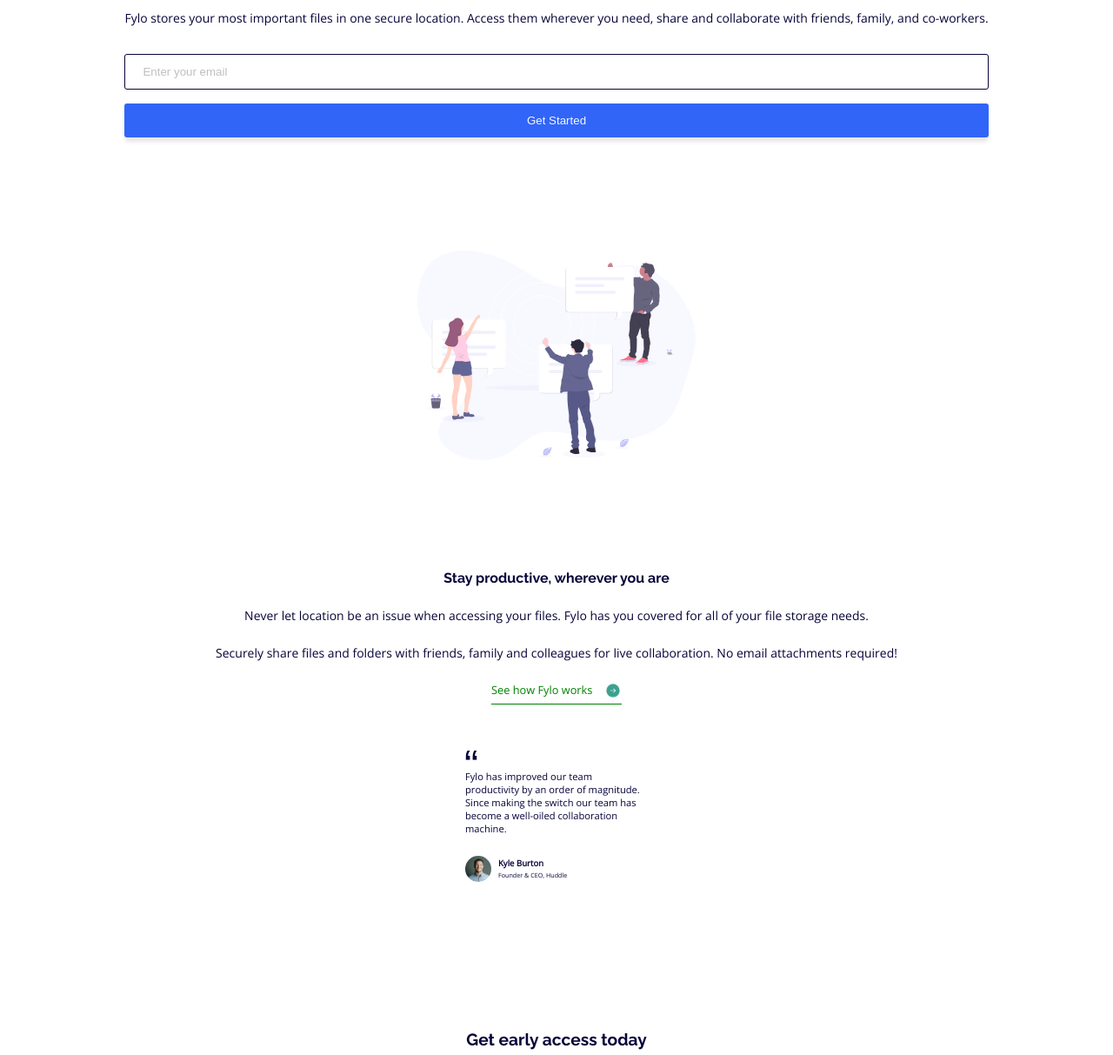
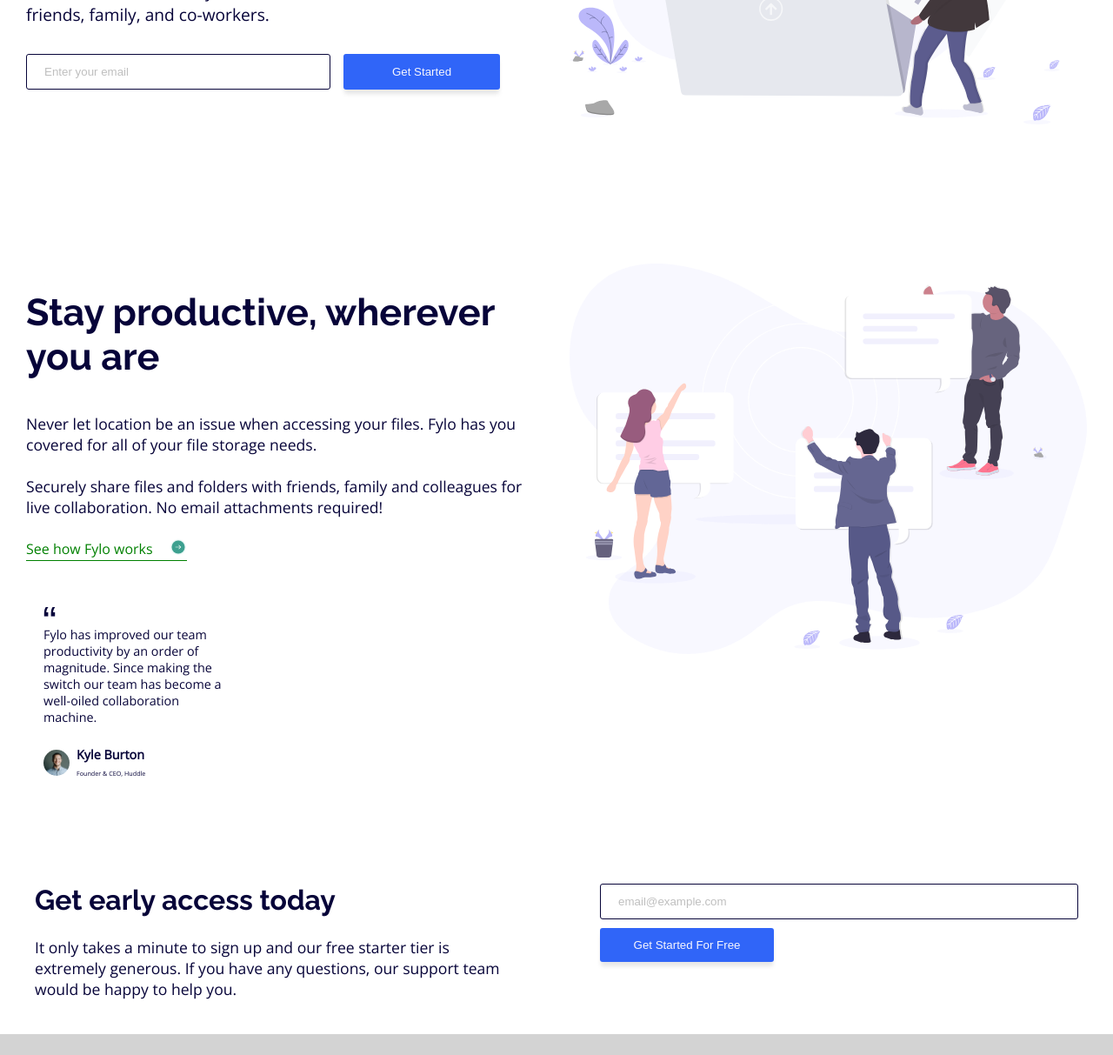
Before and after one commit to SamuelBacelar/fylo-landing-page-with-two-column-layout, a plain HTML site: page index.html in a window 1280 px wide. Shown: the part 482-1695 px from the top of the page at 87% size. Drawn offline with nearby package versions, Linux system fonts and the light colour scheme.

Commit message:
Tablet and desktop spacing and font sizes

```diff
--- a/index.html
+++ b/index.html
@@ -54,7 +54,7 @@
     </header>
 
     <main>
-      <img src="./public/images/illustration-2.svg" alt="">
+      <img src="./public/images/illustration-2.svg" alt="" class="productive-img">
       <div class="productive">
         <h2>
           Stay productive, wherever you are
--- a/public/style.css
+++ b/public/style.css
@@ -64,6 +64,8 @@
 .small {
     font-size: 0.45rem;
 }
+
+
 /*______________________________________________*/
 header nav{
     display: flex;
@@ -78,7 +80,6 @@
 
 header nav .nav-links {
     font-size: 0.8em;
-
 }
 
 header nav .nav-links a {
@@ -113,7 +114,6 @@
 }
 
 header .jumbotron .jumbotron-text p {
-
     margin-bottom: 32px;
 }
 
@@ -132,7 +132,6 @@
     display: flex;
     flex-direction: column;
     align-items: center;
-
 }
 
 main img {
@@ -187,7 +186,6 @@
     max-width: 250px;
 
     padding: 20px;
-    margin-bottom: 80px;
 }
 
 main .productive .quote-card img {
@@ -302,3 +300,214 @@
     width: 30px;
     margin: 5px;
 }
+
+
+/*__________MEDIA QUERIES_____________________________*/
+@media only screen and (min-width : 768px) {
+    header .jumbotron {
+        flex-direction: row;
+        margin-bottom: 100px;
+
+        text-align: left;
+    }
+
+    header .jumbotron .jumbotron-text {
+        order: 1;
+        flex: 1;
+        padding-right: 30px;
+        margin-bottom: 0;
+    }
+
+
+    header .jumbotron img {
+        order: 2;
+        flex: 1;
+    }
+
+
+
+    main {
+        flex-direction: row;
+        align-items: center;
+        padding: 30px;
+    }
+
+    main .productive-img {
+        order: 2;
+    }
+    main .productive {
+        order: 1;
+        align-items: flex-start;
+
+        padding-left: 0;
+    }
+
+
+
+    aside {
+        max-width: 500px;
+        margin: 0 auto;
+    }
+
+
+
+
+    footer .footer-nav {
+        flex-direction: row;
+    }
+
+    footer .footer-nav .footer-nav-links {
+        margin-right: 150px;
+    }
+}
+
+
+@media only screen and (min-width : 1024px) {
+    header {
+        margin: 0 auto;
+    }
+
+    header nav img {
+        width: 150px;
+    }
+
+    header nav .nav-links {
+        font-size: 1.0rem;
+    }
+
+    header nav .nav-links :not(:last-child) {
+        margin-right: 50px;
+    }
+
+    header .jumbotron img {
+        margin-bottom: 0;
+
+        position: relative;
+        z-index: -1;
+    }
+
+    header .jumbotron .jumbotron-text {
+        position: relative;
+        z-index: 3;
+    }
+
+    header .jumbotron .jumbotron-text h1 {
+        font-size: 2.7rem;
+        line-height: 3.8rem;
+        padding-right: 0px;
+    }
+
+    header .jumbotron .jumbotron-text p {
+        font-size: 1.2rem;
+        padding-right: 40px;
+    }
+
+    header .jumbotron-text .jumbotron-form {
+        flex-direction: row;
+    }
+
+    header .jumbotron-text .jumbotron-form input {
+        flex: 2;
+        max-width: 350px;
+        margin: 0 15px 0 0;
+    }
+
+    header .jumbotron-text .jumbotron-form button {
+        flex: 1;
+        max-width: 180px;
+    }
+
+    main {
+        align-items: flex-start;
+    }
+
+    main img {
+        flex: 1;
+    }
+
+    main .productive {
+        flex: 1;
+        align-items: flex-start;
+
+    }
+
+    main .productive h2 {
+        font-size: 2.7rem;
+        text-align: left;
+        padding-right: 0;
+        margin-bottom: 40px;
+    }
+
+    main .productive p {
+        font-size: 1.1rem;
+    }
+
+    main .productive .how-works-btn {
+        align-items: center;
+        width: 185px;
+    }
+
+    main .productive .how-works-btn a{
+        font-size: 1rem;
+    }
+
+    main .quote-card .profile img {
+        max-width: 30px;
+    }
+
+    main .productive .quote-card p {
+        font-size: 0.9rem;
+    }
+
+
+
+    aside {
+        flex-direction: row;
+        justify-content: space-between;
+        max-width: 100%;
+        text-align: left;
+    }
+
+    aside .early-access {
+        flex: 1;
+        margin-right: 100px;
+    }
+
+    aside .early-access h2 {
+        font-size: 2rem;
+    }
+
+    aside .early-access p {
+        font-size: 1.1rem;
+    }
+
+    aside .early-access-input {
+        flex: 1;
+        padding: 0;
+
+    }
+
+    aside .early-access-input button {
+        max-width: 200px;
+    }
+
+
+
+    footer .footer-container {
+        display: flex;
+    }
+
+    footer .footer-container .footer-info {
+        flex: 1;
+        margin-right: 100px;
+    }
+
+    footer .footer-container .footer-nav {
+        flex: 1;
+    }
+
+    footer .footer-container .social-networks {
+        flex: 1;
+        justify-content: flex-start;
+    }
+}
```
